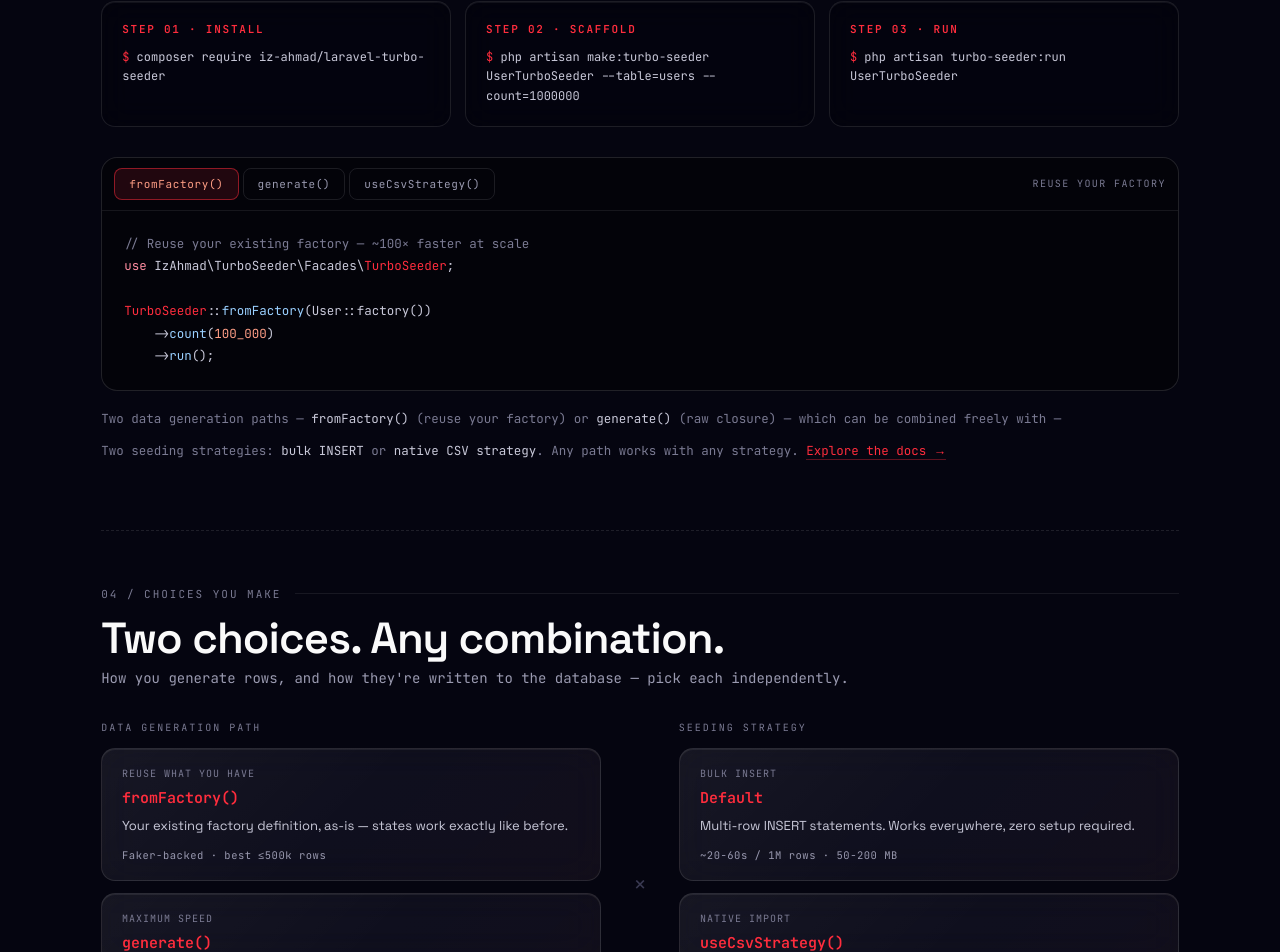
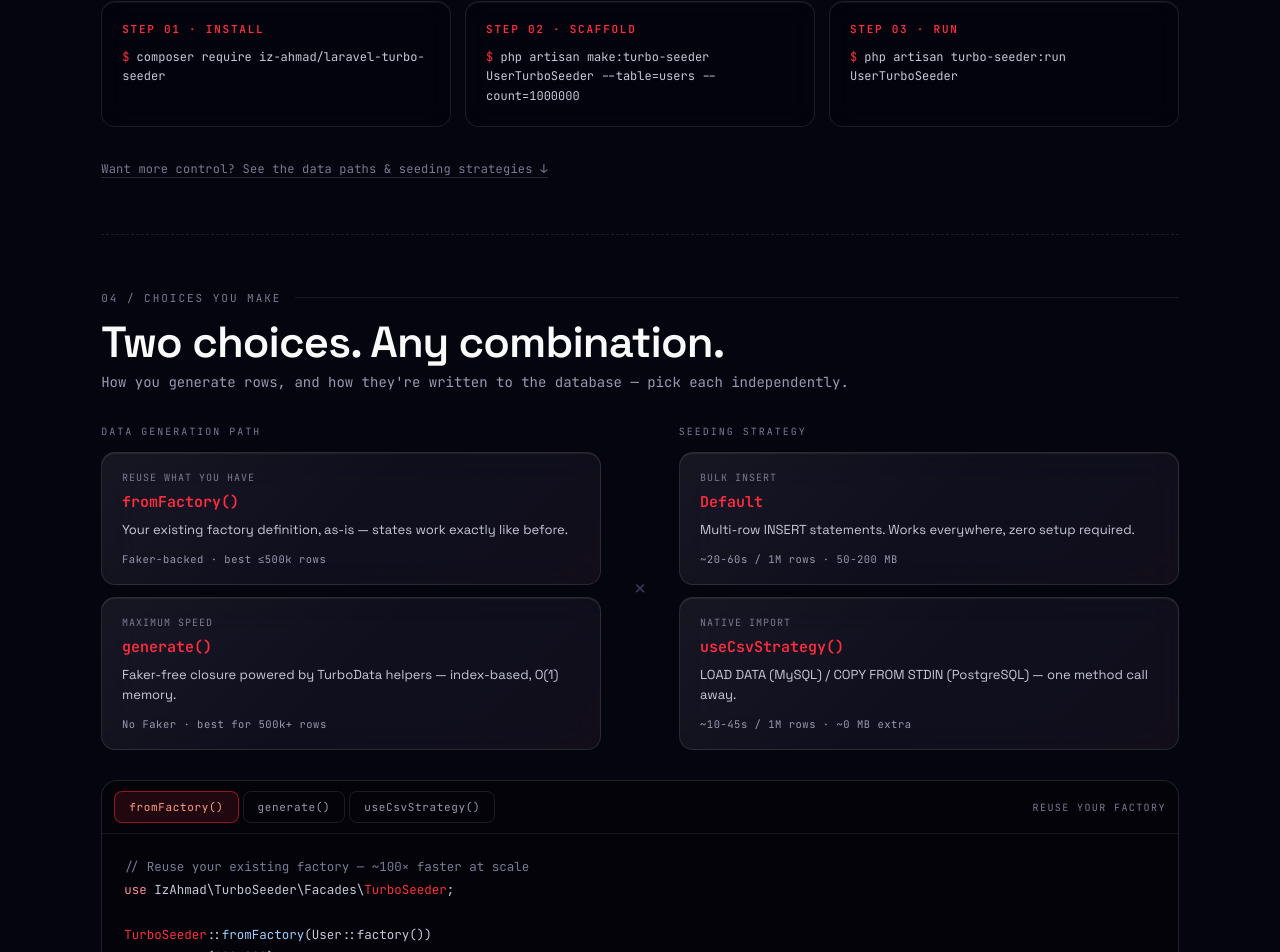
Before and after one commit to iz-ahmad/portfolio, a Next.js app: page /packages/turbo-seeder in a window 1280 px wide. Shown: the part 2235-3187 px from the top of the page. Built offline with nearby package versions, Linux system fonts and the light colour scheme.

Commit message:
refactor: trim get started section to install steps only

```diff
--- a/src/components/packages/TurboSeeder/TurboQuickStart.tsx
+++ b/src/components/packages/TurboSeeder/TurboQuickStart.tsx
@@ -1,19 +1,6 @@
-'use client'
-
-import { useState } from 'react'
 import data from '@/data/turbo-seeder.json'
 
-type Tab = 'factory' | 'generate' | 'csv'
-
-const TAB_HINTS: Record<Tab, string> = {
-  factory:  'reuse your factory',
-  generate: 'max speed · faker-free',
-  csv:      '2–4× faster',
-}
-
 export function TurboQuickStart() {
-  const [tab, setTab] = useState<Tab>('factory')
-
   return (
     <section id="start" className="ts-section reveal">
       <div className="ts-eyebrow">
@@ -44,131 +31,9 @@ export function TurboQuickStart() {
         ))}
       </div>
 
-      {/* code tabs */}
-      <div className="ts-code-panel">
-        <div className="ts-tab-bar" role="tablist" aria-label="Code examples">
-          {(['factory', 'generate', 'csv'] as Tab[]).map((t) => (
-            <button
-              key={t}
-              role="tab"
-              aria-selected={tab === t}
-              className={`ts-tab${tab === t ? ' ts-tab-active' : ''}`}
-              onClick={() => setTab(t)}
-            >
-              {t === 'factory'  ? 'fromFactory()'    : null}
-              {t === 'generate' ? 'generate()'       : null}
-              {t === 'csv'      ? 'useCsvStrategy()' : null}
-            </button>
-          ))}
-          <span className="ts-tab-hint" aria-hidden>{TAB_HINTS[tab]}</span>
-        </div>
-
-        {/* fromFactory */}
-        {tab === 'factory' && (
-          <pre className="ts-code-block" role="tabpanel">
-            <span className="ts-c-comment">{'// Reuse your existing factory — ~100× faster at scale'}</span>{'\n'}
-            <span className="ts-c-keyword">use</span>{' IzAhmad\\TurboSeeder\\Facades\\'}
-            <span className="ts-c-class">TurboSeeder</span>{';\n\n'}
-            <span className="ts-c-class">TurboSeeder</span>
-            {'::'}
-            <span className="ts-c-method">fromFactory</span>
-            {'(User::factory())\n    ->'}
-            <span className="ts-c-method">count</span>
-            {'('}
-            <span className="ts-c-number">100_000</span>
-            {')\n    ->'}
-            <span className="ts-c-method">run</span>
-            {'();'}
-          </pre>
-        )}
-
-        {/* generate */}
-        {tab === 'generate' && (
-          <pre className="ts-code-block" role="tabpanel">
-            <span className="ts-c-comment">{'// Faker-free closure — maximum speed for huge datasets'}</span>{'\n'}
-            <span className="ts-c-keyword">use</span>{' IzAhmad\\TurboSeeder\\Helpers\\'}
-            <span className="ts-c-class">TurboData</span>{';\n\n'}
-            {'$email = '}
-            <span className="ts-c-class">TurboData</span>
-            {'::'}
-            <span className="ts-c-method">uniqueEmail</span>
-            {'();\n\n'}
-            <span className="ts-c-class">TurboSeeder</span>
-            {'::'}
-            <span className="ts-c-method">create</span>
-            {'('}
-            <span className="ts-c-string">{'\'users\''}</span>
-            {')\n    ->'}
-            <span className="ts-c-method">columns</span>
-            {'(['}
-            <span className="ts-c-string">{'\'name\''}</span>
-            {', '}
-            <span className="ts-c-string">{'\'email\''}</span>
-            {', '}
-            <span className="ts-c-string">{'\'password\''}</span>
-            {'])\n    ->'}
-            <span className="ts-c-method">generate</span>
-            {'('}
-            <span className="ts-c-keyword">fn</span>
-            {' ($i) => [\n        '}
-            <span className="ts-c-string">{'\'name\''}</span>
-            {'     => '}
-            <span className="ts-c-string">{"\"User {$i}\""}</span>
-            {',\n        '}
-            <span className="ts-c-string">{'\'email\''}</span>
-            {'    => $email($i),\n        '}
-            <span className="ts-c-string">{'\'password\''}</span>
-            {' => '}
-            <span className="ts-c-class">TurboData</span>
-            {'::'}
-            <span className="ts-c-method">hashedPassword</span>
-            {'(),\n    ])\n    ->'}
-            <span className="ts-c-method">withTimestamps</span>
-            {'()\n    ->'}
-            <span className="ts-c-method">count</span>
-            {'('}
-            <span className="ts-c-number">1_000_000</span>
-            {')\n    ->'}
-            <span className="ts-c-method">run</span>
-            {'();'}
-          </pre>
-        )}
-
-        {/* useCsvStrategy */}
-        {tab === 'csv' && (
-          <pre className="ts-code-block" role="tabpanel">
-            <span className="ts-c-comment">{'// Add ONE method for 2–4× more speed — that\'s it'}</span>{'\n'}
-            <span className="ts-c-class">TurboSeeder</span>
-            {'::'}
-            <span className="ts-c-method">fromFactory</span>
-            {'(Post::factory())\n    ->'}
-            <span className="ts-c-method">count</span>
-            {'('}
-            <span className="ts-c-number">1_000_000</span>
-            {')\n    ->'}
-            <span className="ts-c-method">useCsvStrategy</span>
-            {'()   '}
-            <span className="ts-c-comment">{'// LOAD DATA / COPY FROM STDIN'}</span>
-            {'\n    ->'}
-            <span className="ts-c-method">run</span>
-            {'();'}
-          </pre>
-        )}
-      </div>
-
-      <p className="ts-code-caption">
-        Two data generation paths —{' '}
-        <span style={{ color: 'var(--ink-1)' }}>fromFactory()</span> (reuse your factory) or{' '}
-        <span style={{ color: 'var(--ink-1)' }}>generate()</span> (raw closure) — which can be combined freely
-        with —
-        <p>
-          Two seeding strategies: <span style={{ color: 'var(--ink-1)' }}>bulk INSERT</span> or{' '}
-          <span style={{ color: 'var(--ink-1)' }}>native CSV strategy</span>. Any path works with any strategy.{' '}
-          <a href={data.docsUrl} target="_blank" rel="noopener noreferrer" className="ts-caption-link">
-            Explore the docs →
-          </a>
-        </p>
-      </p>
+      <a href="#choices" className="ts-qs-more">
+        Want more control? See the data paths &amp; seeding strategies ↓
+      </a>
     </section>
   )
 }
```
